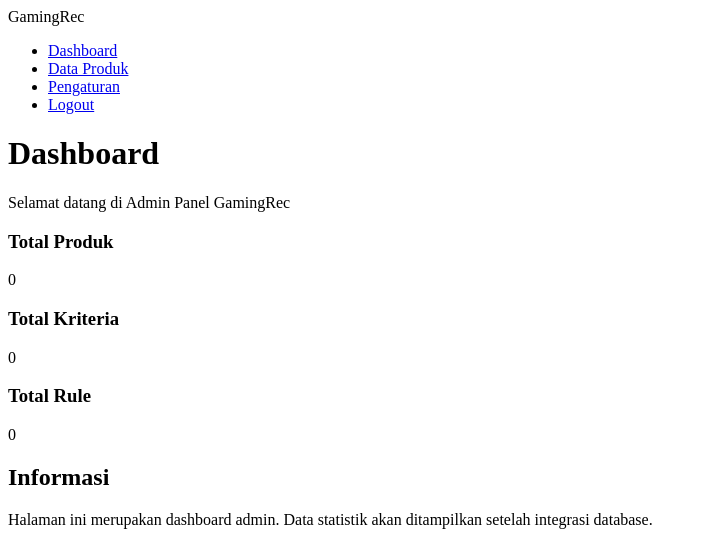
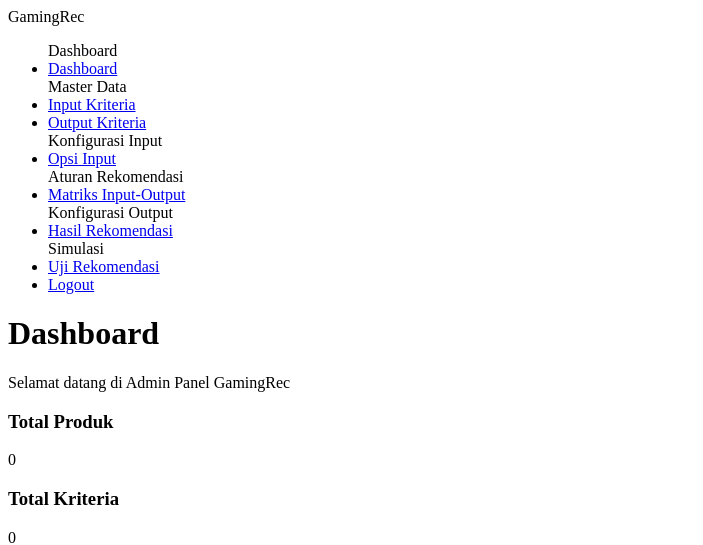
Before and after one commit to Darman1211/gaming-rec, a PHP site: page /dashboard.php in a window 1280 px wide. Shown: the top 545 px of the page, without its empty margins (0-703 px from the left). Run offline with PHP 8.4, Linux system fonts and the light colour scheme; some libraries are stand-ins or nearby versions.

Commit message:
update admin sidebar menu

```diff
--- a/app/controllers/AdminController.php
+++ b/app/controllers/AdminController.php
@@ -34,6 +34,8 @@ class AdminController extends Controller
             header('Location: ' . BASE_URL . '/admin');
             exit;
         }
+
+        $this->view('admin/dashboard', [], 'admin');
     }
 
     public function logout()
--- a/app/views/admin/dashboard.php
+++ b/app/views/admin/dashboard.php
@@ -6,27 +6,64 @@
             <span>GamingRec</span>
         </div>
 
+        <div class="border-styled"></div>
+
         <ul class="sidebar-menu">
-            <li class="active">
+            <span class="menu-section-name">Dashboard</span>
+            <li>
                 <a href="<?= BASE_URL ?>/admin/dashboard">
                     <i class="fas fa-chart-line"></i>
                     <span>Dashboard</span>
                 </a>
             </li>
 
+            <span class="menu-section-name">Master Data</span>
+            <li class="active">
+                <a href="#">
+                    <i class="fas fa-database"></i>
+                    <span>Input Kriteria</span>
+                </a>
+            </li>
+            <li>
+                <a href="#">
+                    <i class="fas fa-cogs"></i>
+                    <span>Output Kriteria</span>
+                </a>
+            </li>
+
+            <span class="menu-section-name">Konfigurasi Input</span>
             <li>
                 <a href="#">
                     <i class="fas fa-database"></i>
-                    <span>Data Produk</span>
+                    <span>Opsi Input</span>
                 </a>
             </li>
 
+            <span class="menu-section-name">Aturan Rekomendasi</span>
             <li>
                 <a href="#">
-                    <i class="fas fa-cogs"></i>
-                    <span>Pengaturan</span>
+                    <i class="fas fa-database"></i>
+                    <span>Matriks Input-Output</span>
                 </a>
             </li>
+
+            <span class="menu-section-name">Konfigurasi Output</span>
+            <li>
+                <a href="#">
+                    <i class="fas fa-database"></i>
+                    <span>Hasil Rekomendasi</span>
+                </a>
+            </li>
+
+            <span class="menu-section-name">Simulasi</span>
+            <li>
+                <a href="#">
+                    <i class="fas fa-database"></i>
+                    <span>Uji Rekomendasi</span>
+                </a>
+            </li>
+
+            <div class="border-styled"></div>
 
             <li>
                 <a href="<?= BASE_URL ?>/admin/logout" onclick="return confirm('Apakah Anda yakin ingin logout?')">
```
Also changed, not shown: public/styles.css (+12 -7 lines).
